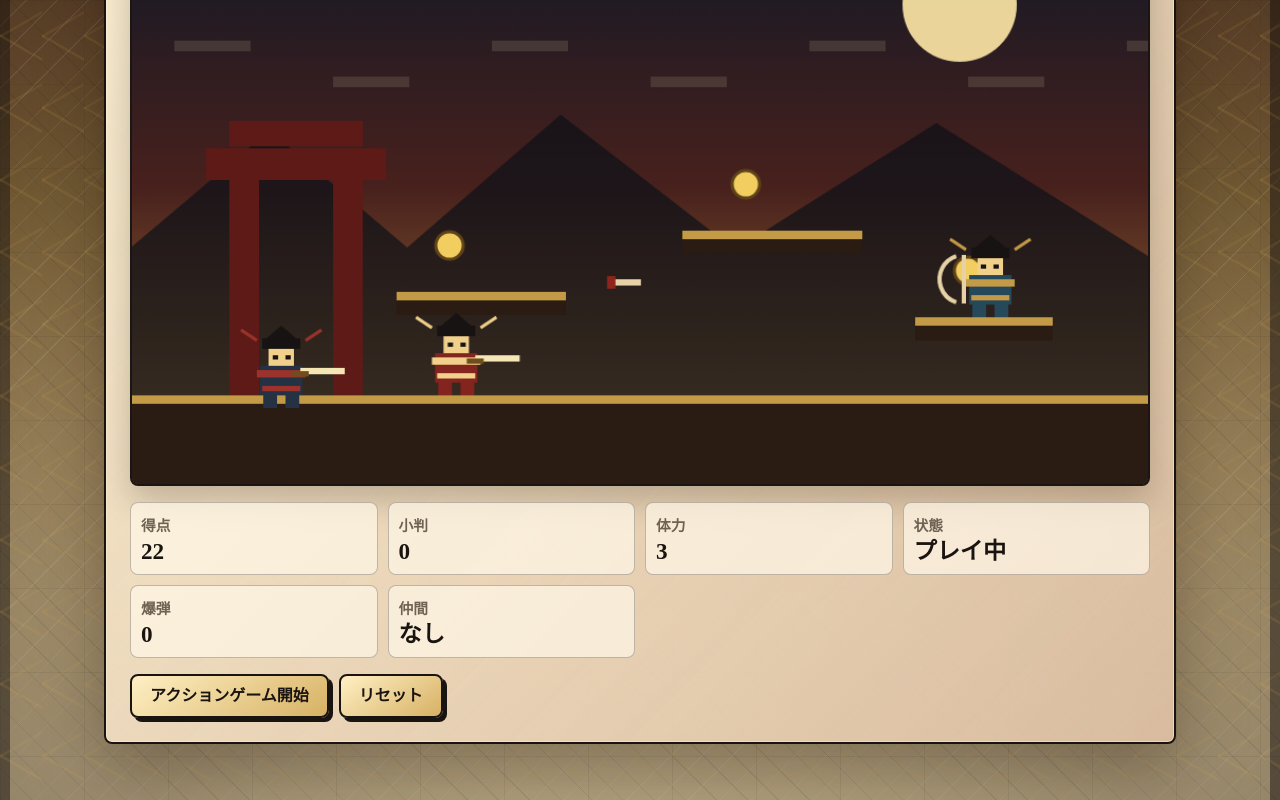
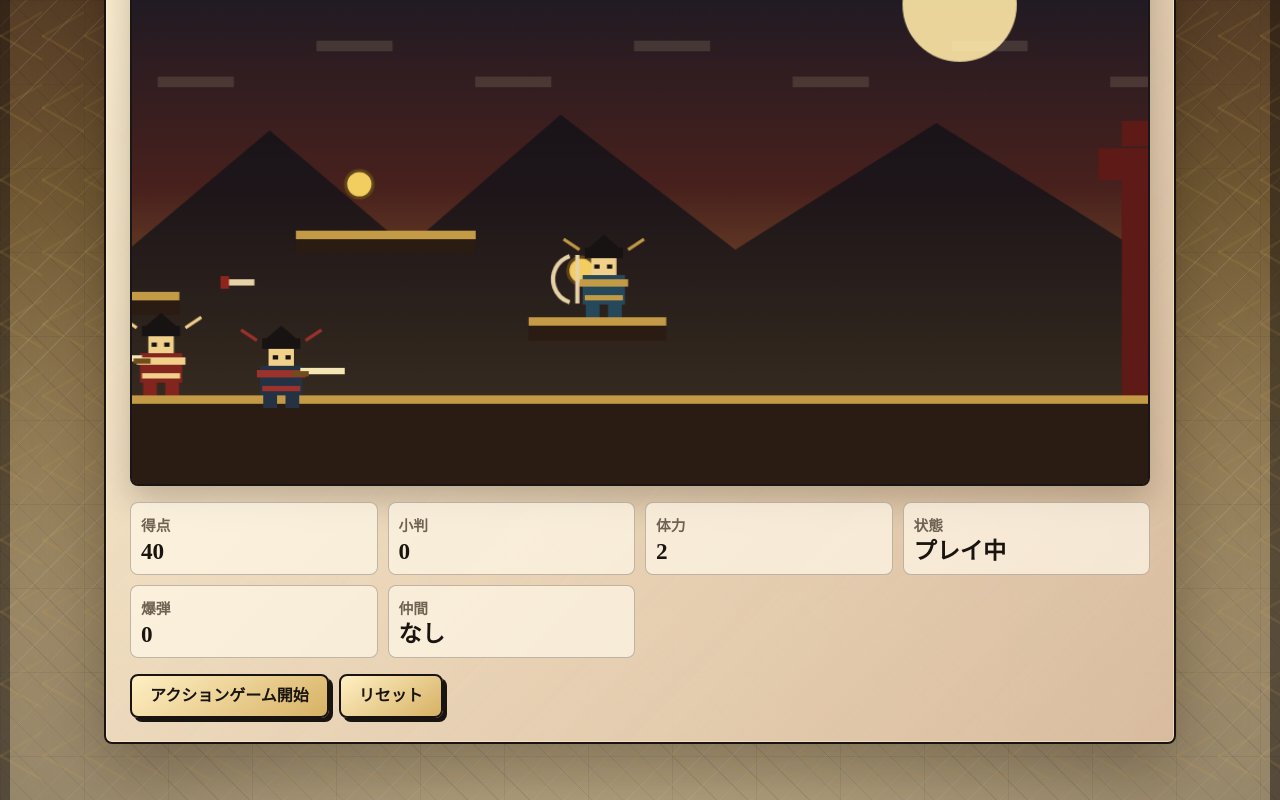
Before and after one commit to haruki2248/5-20firstwebsite, a plain HTML site: page index.html in a window 1280 px wide. Both pictures are taken after a click on the button "アクションゲーム開始". Shown: the part 970-1770 px from the top of the page. Drawn offline with Linux system fonts and the light colour scheme.

Commit message:
Add auto scrolling action gameplay

```diff
--- a/index.html
+++ b/index.html
@@ -360,7 +360,7 @@
     <section class="hero" aria-labelledby="page-title">
       <div>
         <h1 id="page-title">武士道</h1>
-        <p class="lead">古風な世界を走り抜け、小判を集めながら障害物を避ける2次元アクションゲームです。</p>
+        <p class="lead">古風な世界を自動で進み、小判を集めながら敵を退ける2次元アクションゲームです。</p>
         <div class="hero-actions">
           <a class="button primary" href="#action-game">ゲームを始める</a>
           <a class="button" href="#about">サイトについて</a>
@@ -369,7 +369,7 @@
 
       <section id="about" class="profile" aria-labelledby="about-title">
         <h2 id="about-title">About</h2>
-        <p>GitHub Pagesで公開できる、HTMLだけの2次元アクションゲームです。キーボードで移動とジャンプを操作できます。</p>
+        <p>GitHub Pagesで公開できる、HTMLだけの2次元アクションゲームです。自動スクロールする道をキーボードで攻略できます。</p>
       </section>
     </section>
 
@@ -377,7 +377,7 @@
       <div class="action-game-header">
         <div>
           <h2 id="action-game-title">武士道</h2>
-          <p>剣と爆弾を使い、敵をかわしながら小判を集める2次元アクションゲームです。</p>
+          <p>剣と爆弾を使い、流れてくる敵や足場をかわしながら小判を集める自動スクロールアクションです。</p>
         </div>
       </div>
       <div class="arcade-wrap">
@@ -430,11 +430,19 @@
       running: false,
       lastTime: 0,
       spawnTimer: 0,
-      pickupTimer: 0
+      pickupTimer: 0,
+      scrollSpeed: 130,
+      distance: 0
     };
 
     function resetRunner() {
       runner.player = { x: 120, y: 392, w: 42, h: 54, vx: 0, vy: 0, facing: 1, grounded: true, invincible: 0, attack: 0 };
+      runner.platforms = [
+        { x: 0, y: 456, w: 960, h: 84, fixed: true },
+        { x: 250, y: 358, w: 160, h: 22 },
+        { x: 520, y: 300, w: 170, h: 22 },
+        { x: 740, y: 382, w: 130, h: 22 }
+      ];
       runner.coins = [
         { x: 300, y: 314, r: 13, taken: false },
         { x: 580, y: 256, r: 13, taken: false },
@@ -454,6 +462,8 @@
       runner.life = 3;
       runner.spawnTimer = 0;
       runner.pickupTimer = 0;
+      runner.distance = 0;
+      runner.scrollSpeed = 130;
       runnerState.textContent = '待機';
       updateRunnerHud();
       drawRunner();
@@ -531,6 +541,55 @@
       return y;
     }
 
+    function recyclePlatform(platform) {
+      platform.x = 960 + Math.random() * 320;
+      platform.y = 285 + Math.random() * 115;
+      platform.w = 120 + Math.random() * 95;
+      platform.h = 22;
+    }
+
+    function placeCoinAhead(coin) {
+      coin.taken = false;
+      coin.x = 990 + Math.random() * 460;
+      coin.y = 238 + Math.random() * 170;
+    }
+
+    function createEnemy(x = 990 + Math.random() * 360) {
+      const type = Math.random() < 0.55 ? 'sword' : 'archer';
+      return {
+        type,
+        x,
+        y: groundYAt(Math.min(x, 940)) - 54,
+        w: 38,
+        h: 54,
+        vx: type === 'sword' ? -55 - Math.random() * 45 : 0,
+        hp: 2,
+        cooldown: 1 + Math.random() * 0.7,
+        attack: 0
+      };
+    }
+
+    function scrollWorld(dt) {
+      const scroll = runner.scrollSpeed * dt;
+      runner.distance += scroll;
+      for (const platform of runner.platforms) {
+        if (platform.fixed) continue;
+        platform.x -= scroll;
+        if (platform.x + platform.w < -40) recyclePlatform(platform);
+      }
+      for (const coin of runner.coins) {
+        coin.x -= scroll;
+        if (coin.taken || coin.x < -40) placeCoinAhead(coin);
+      }
+      for (const pickup of runner.pickups) pickup.x -= scroll;
+      for (const enemy of runner.enemies) enemy.x -= scroll;
+      for (const arrow of runner.arrows) arrow.x -= scroll;
+      for (const bomb of runner.bombs) bomb.x -= scroll;
+      runner.pickups = runner.pickups.filter((pickup) => pickup.x + pickup.w > -40);
+      runner.enemies = runner.enemies.filter((enemy) => enemy.x + enemy.w > -70);
+      runner.scrollSpeed = Math.min(210, 130 + runner.distance / 420);
+    }
+
     function hitPlayer() {
       const p = runner.player;
       if (p.invincible > 0) return;
@@ -542,7 +601,7 @@
 
     function spawnPickup() {
       const type = Math.random() < 0.58 ? 'bomb' : 'ally';
-      const x = 170 + Math.random() * 690;
+      const x = 980 + Math.random() * 460;
       const ground = groundYAt(x);
       runner.pickups.push({ type, x, y: ground - 28, w: 28, h: 28 });
     }
@@ -568,6 +627,7 @@
       if (!runner.running) return;
       const dt = Math.min((timestamp - runner.lastTime) / 1000 || 0, 0.033);
       runner.lastTime = timestamp;
+      scrollWorld(dt);
       const p = runner.player;
       const speed = 260;
       p.vx = 0;
@@ -584,7 +644,7 @@
       p.vy += 1500 * dt;
       p.x += p.vx * dt;
       p.y += p.vy * dt;
-      p.x = Math.max(12, Math.min(906, p.x));
+      p.x = Math.max(48, Math.min(520, p.x));
       p.grounded = false;
       for (const platform of runner.platforms) {
         const wasAbove = p.y + p.h - p.vy * dt <= platform.y;
@@ -682,23 +742,16 @@
       runner.pickups = runner.pickups.filter((pickup) => !pickup.taken);
       if (runner.allyTime > 0) runner.allyTime -= dt;
       runner.spawnTimer += dt;
-      if (runner.spawnTimer > 4 && runner.coins.every((coin) => coin.taken)) {
-        runner.spawnTimer = 0;
-        runner.coins.forEach((coin) => {
-          coin.taken = false;
-          coin.x = 170 + Math.random() * 680;
-          coin.y = 220 + Math.random() * 170;
-        });
-      }
       runner.pickupTimer += dt;
       if (runner.pickupTimer > 5 && runner.pickups.length < 3) {
         runner.pickupTimer = 0;
         spawnPickup();
       }
       if (runner.enemies.length < 2 && runner.spawnTimer > 2.2) {
-        runner.enemies.push({ type: Math.random() < 0.55 ? 'sword' : 'archer', x: 850, y: 402, w: 38, h: 54, vx: -70 - Math.random() * 50, hp: 2, cooldown: 1.2, attack: 0 });
+        runner.spawnTimer = 0;
+        runner.enemies.push(createEnemy());
       }
-      runner.score += dt * 8;
+      runner.score += dt * 10 + runner.scrollSpeed * dt * 0.035;
       if (runner.life <= 0) {
         runner.running = false;
         runnerState.textContent = '終了';
@@ -734,12 +787,16 @@
       ctx.lineTo(0, 540);
       ctx.fill();
       ctx.fillStyle = '#5e1a16';
-      ctx.fillRect(92, 250, 28, 206);
-      ctx.fillRect(190, 250, 28, 206);
-      ctx.fillRect(70, 222, 170, 30);
-      ctx.fillRect(92, 196, 126, 24);
+      const toriiX = ((92 - runner.distance * 0.32) % 1080 + 1080) % 1080 - 120;
+      ctx.fillRect(toriiX, 250, 28, 206);
+      ctx.fillRect(toriiX + 98, 250, 28, 206);
+      ctx.fillRect(toriiX - 22, 222, 170, 30);
+      ctx.fillRect(toriiX, 196, 126, 24);
       ctx.fillStyle = 'rgba(255, 240, 196, 0.12)';
-      for (let i = 0; i < 7; i += 1) ctx.fillRect(40 + i * 150, 120 + (i % 2) * 34, 72, 10);
+      for (let i = 0; i < 8; i += 1) {
+        const cloudX = ((40 + i * 150 - runner.distance * 0.18) % 1120 + 1120) % 1120 - 100;
+        ctx.fillRect(cloudX, 120 + (i % 2) * 34, 72, 10);
+      }
       ctx.fillStyle = '#2a1b13';
       for (const platform of runner.platforms) {
         ctx.fillRect(platform.x, platform.y, platform.w, platform.h);
@@ -813,7 +870,7 @@
       ctx.restore();
       ctx.fillStyle = 'rgba(255, 247, 224, 0.92)';
       ctx.font = '700 22px sans-serif';
-      ctx.fillText('← → 移動 / ↑ Space ジャンプ / Z 剣 / X 爆弾', 24, 36);
+      ctx.fillText('自動スクロール / ← → 位置調整 / ↑ Space ジャンプ / Z 剣 / X 爆弾', 24, 36);
       if (!runner.running) {
         ctx.fillStyle = 'rgba(20, 12, 6, 0.55)';
         ctx.fillRect(0, 0, 960, 540);
@@ -822,12 +879,13 @@
         ctx.textAlign = 'center';
         ctx.fillText(runner.life <= 0 ? 'ゲーム終了' : '武士道', 480, 250);
         ctx.font = '700 24px sans-serif';
-        ctx.fillText('剣と爆弾で敵を倒しながら進む', 480, 294);
+        ctx.fillText('流れる道を剣と爆弾で切り開く', 480, 294);
         ctx.textAlign = 'start';
       }
     }
 
     function startRunner() {
+      if (runner.running) return;
       if (runner.life <= 0) resetRunner();
       runner.running = true;
       runner.lastTime = performance.now();
```
